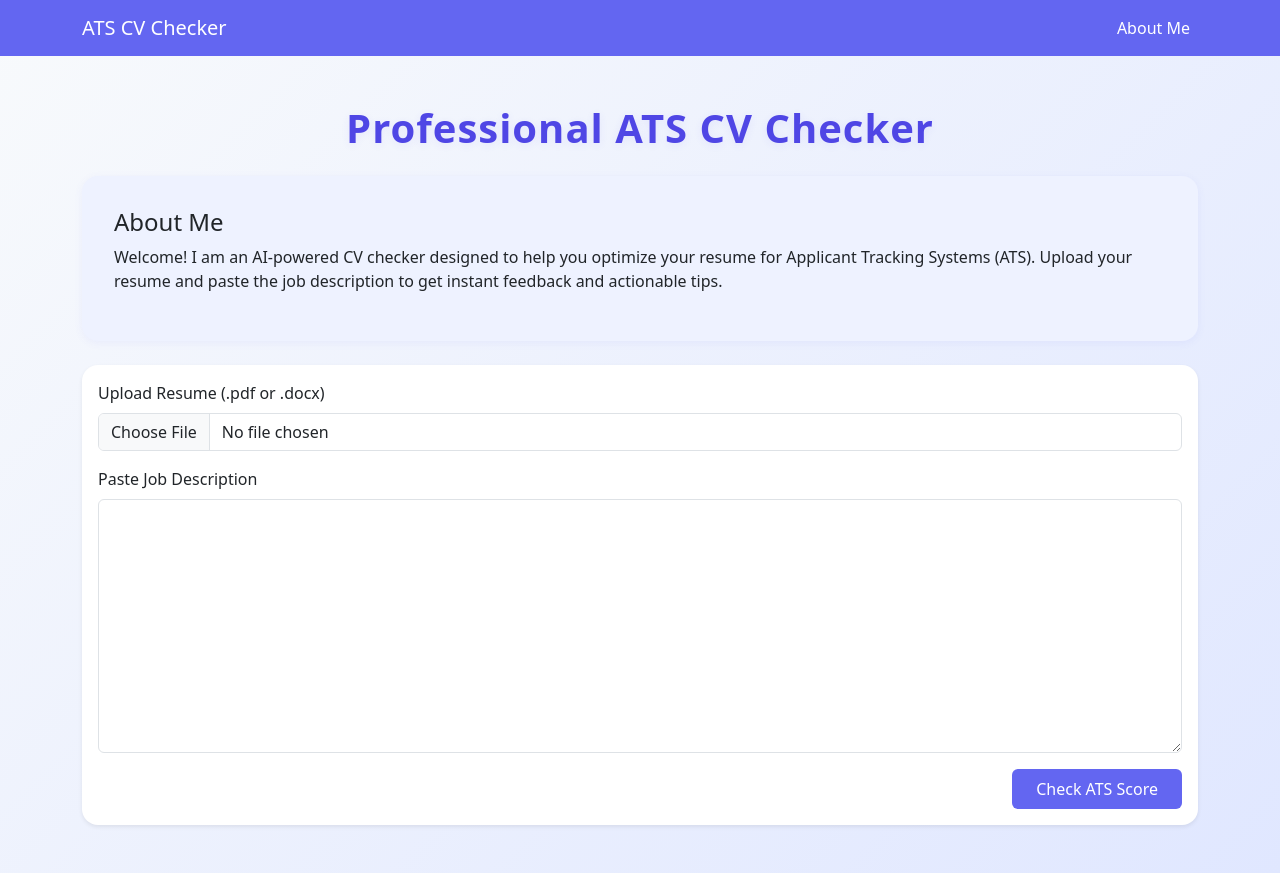
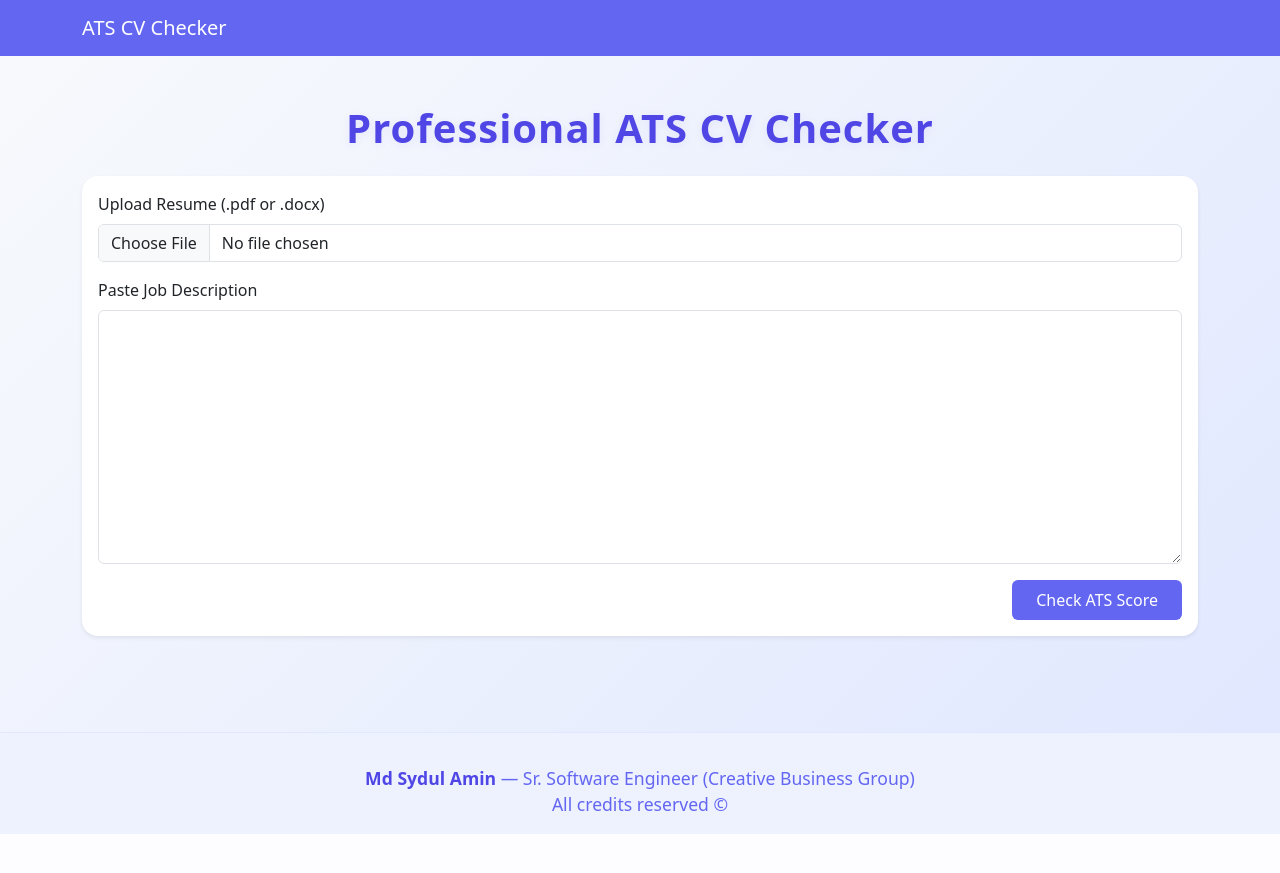
Before and after one commit to Sydulamin/CV-ATS-Checker, a FastAPI app: template templates/index.html in a window 1280 px wide. After the commit the page ends 834 px from the top, so only its background shows below. Run offline with FastAPI, Linux system fonts and the light colour scheme; the template is opened without the code that fills it, so the values that code supplies are empty; parts of the project's set-up code (start-up, migrations or seed data) failed here and were passed over.

Commit message:
Refactor index.html to remove the about section and enhance footer styling for better presentation

```diff
--- a/templates/index.html
+++ b/templates/index.html
@@ -41,12 +41,17 @@
     .btn-primary:hover {
       background: #4f46e5;
     }
-    .about-section {
+    .footer-credit {
       background: #eef2ff;
-      border-radius: 1rem;
-      padding: 2rem;
-      margin-bottom: 2rem;
-      box-shadow: 0 2px 8px rgba(99,102,241,0.07);
+      border-top: 1px solid #e0e7ff;
+      padding: 2rem 0 1rem 0;
+      text-align: center;
+      color: #6366f1;
+      font-size: 1.1rem;
+      margin-top: 3rem;
+    }
+    .footer-credit strong {
+      color: #4f46e5;
     }
   </style>
 </head>
@@ -54,28 +59,11 @@
 <nav class="navbar navbar-expand-lg mb-4">
   <div class="container">
     <a class="navbar-brand" href="#">ATS CV Checker</a>
-    <button class="navbar-toggler" type="button" data-bs-toggle="collapse" data-bs-target="#navbarNav">
-      <span class="navbar-toggler-icon"></span>
-    </button>
-    <div class="collapse navbar-collapse" id="navbarNav">
-      <ul class="navbar-nav ms-auto">
-        <li class="nav-item">
-          <a class="nav-link" href="#about">About Me</a>
-        </li>
-      </ul>
-    </div>
   </div>
 </nav>
 
 <div class="container py-4">
   <h1 class="heading-animate mb-4 text-center">Professional ATS CV Checker</h1>
-
-  <section id="about" class="about-section mb-4">
-    <h4 class="mb-2">About Me</h4>
-    <p>
-      Welcome! I am an AI-powered CV checker designed to help you optimize your resume for Applicant Tracking Systems (ATS). Upload your resume and paste the job description to get instant feedback and actionable tips.
-    </p>
-  </section>
 
   {% if error %}
     <div class="alert alert-danger">{{ error }}</div>
@@ -129,6 +117,13 @@
   </div>
   {% endif %}
 </div>
+
+<footer class="footer-credit">
+  <div class="container">
+    <strong>Md Sydul Amin</strong> &mdash; Sr. Software Engineer (Creative Business Group)<br>
+    All credits reserved &copy; {{ now().year }}
+  </div>
+</footer>
 <script src="https://cdn.jsdelivr.net/npm/bootstrap@5.3.3/dist/js/bootstrap.bundle.min.js"></script>
 </body>
 </html>
```
